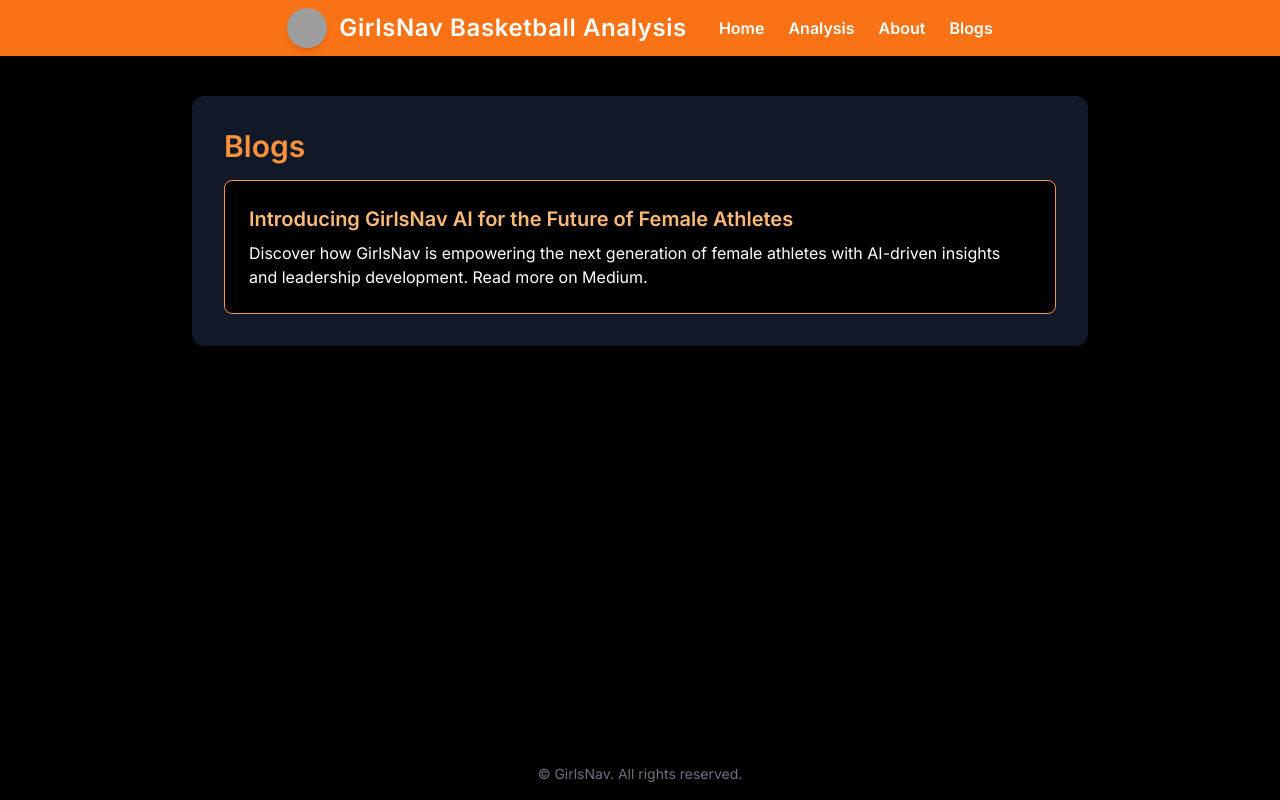
After one commit to pavithragopisetty/GNCleanVideo1, a Flask app: page /blogs in a window 1280 px wide. The commit adds this page. Run offline with Flask 3, Linux system fonts and the light colour scheme; some libraries are stand-ins or nearby versions; grey boxes are pictures that could not be loaded.

Commit message:
Initial commit with basketball analysis application

```diff
--- a/app.py
+++ b/app.py
@@ -9,7 +9,7 @@
 
 app = Flask(__name__)
 app.config['UPLOAD_FOLDER'] = 'uploads'
-app.config['MAX_CONTENT_LENGTH'] = 50 * 1024 * 1024  # 16MB max file size
+app.config['MAX_CONTENT_LENGTH'] = 50 * 1024 * 1024  # 50MB max file size
 ALLOWED_EXTENSIONS = {'mp4', 'mov', 'avi'}
 
 # Set up logging
@@ -123,5 +123,21 @@
 def analysis():
     return render_template('analysis.html')
 
+@app.route('/blogs')
+def blogs():
+    return render_template('blogs.html')
+
+@app.errorhandler(404)
+def not_found_error(error):
+    return jsonify({'error': 'Resource not found (404)'}), 404
+
+@app.errorhandler(413)
+def request_entity_too_large(error):
+    return jsonify({'error': 'File too large. Maximum allowed size is 50MB.'}), 413
+
+@app.errorhandler(500)
+def internal_error(error):
+    return jsonify({'error': 'Internal server error (500)'}), 500
+
 if __name__ == '__main__':
     app.run(host="0.0.0.0", port=5001, debug=True)
--- a/templates/about.html
+++ b/templates/about.html
@@ -41,7 +41,7 @@
                     <h4 class="text-xl font-bold text-orange-400 mb-1">Pete Dunbar</h4>
                     <p class="text-orange-200 font-semibold mb-2">Co-Founder and Advisor</p>
                     <p class="text-white text-sm mb-4">Coach Pete Dunbar brings decades of playing and coaching experience to GirlsNav, shaped by a standout basketball career in the Midwest and West valley. A former collegiate star, he was honored as Conference Player of the Year and earned NAIA All-American recognition — achievements that opened doors for a professional career both in the U.S. and internationally.<br><br>Even at the height of his playing days, Coach Pete's passion for teaching the game never took a back seat. He has contributed to player development at every level — from middle school to college — serving as a coach, mentor, and skill development trainer. As a co-founder and advisor, he ensures that our platform reflects the needs of real players. His mission: to guide young athletes on their individual journeys and help them see their growth through data, discipline, and heart.</p>
-                    <a href="#" class="bg-orange-500 hover:bg-orange-600 text-white font-bold py-2 px-4 rounded-lg transition">LinkedIn</a>
+                    <a href="https://www.linkedin.com/in/thepetedunbar" target="_blank" class="bg-orange-500 hover:bg-orange-600 text-white font-bold py-2 px-4 rounded-lg transition">LinkedIn</a>
                 </div>
             </div>
         </section>
--- /dev/null
+++ b/templates/blogs.html
@@ -0,0 +1,43 @@
+<!DOCTYPE html>
+<html lang="en">
+<head>
+    <meta charset="UTF-8">
+    <meta name="viewport" content="width=device-width, initial-scale=1.0">
+    <title>Blogs | GirlsNav Basketball Analysis</title>
+    <script src="https://cdn.tailwindcss.com"></script>
+    <link rel="icon" href="/static/girlsnavlogo.png">
+    <link href="https://fonts.googleapis.com/css2?family=Inter:wght@400;600&family=Merriweather:wght@700&display=swap" rel="stylesheet">
+    <style>
+        body { font-family: 'Inter', sans-serif; background-color: #18181b; }
+        .serif { font-family: 'Merriweather', serif; }
+    </style>
+</head>
+<body class="bg-black min-h-screen flex flex-col">
+    <header class="bg-orange-500 shadow-lg py-2 flex items-center justify-center">
+        <img src="/static/girlsnavlogo.png" alt="GirlsNav Logo" class="h-10 w-10 mr-3 rounded-full shadow-md">
+        <h1 class="text-2xl font-extrabold text-white tracking-wide mr-8">GirlsNav Basketball Analysis</h1>
+        <nav class="flex space-x-6">
+            <a href="/" class="text-white hover:text-orange-200 font-semibold transition">Home</a>
+            <a href="/analysis" class="text-white hover:text-orange-200 font-semibold transition">Analysis</a>
+            <a href="/about" class="text-white hover:text-orange-200 font-semibold transition">About</a>
+            <a href="/blogs" class="text-white hover:text-orange-200 font-semibold transition">Blogs</a>
+        </nav>
+    </header>
+    <main class="flex-1 bg-black px-4 py-10 flex flex-col items-center">
+        <section class="max-w-4xl w-full mb-10">
+            <div class="bg-gray-900 rounded-xl shadow-lg p-8 mb-8">
+                <h2 class="text-3xl font-bold text-orange-400 mb-4">Blogs</h2>
+                <div class="flex flex-col gap-4">
+                    <a href="https://medium.com/@pavithra_2323/introducing-girlsnav-ai-for-the-future-of-female-athletes-aa9e0fcac4f2" target="_blank" rel="noopener" class="block bg-black rounded-lg p-6 hover:bg-orange-50 transition border border-orange-400">
+                        <h3 class="text-xl font-semibold text-orange-300 mb-2">Introducing GirlsNav AI for the Future of Female Athletes</h3>
+                        <p class="text-white text-base">Discover how GirlsNav is empowering the next generation of female athletes with AI-driven insights and leadership development. Read more on Medium.</p>
+                    </a>
+                </div>
+            </div>
+        </section>
+    </main>
+    <footer class="bg-black text-center text-gray-500 py-4 text-sm">
+        &copy; GirlsNav. All rights reserved.
+    </footer>
+</body>
+</html>
```
Also changed, not shown: templates/index.html (+49 -9 lines), 4 other files.
